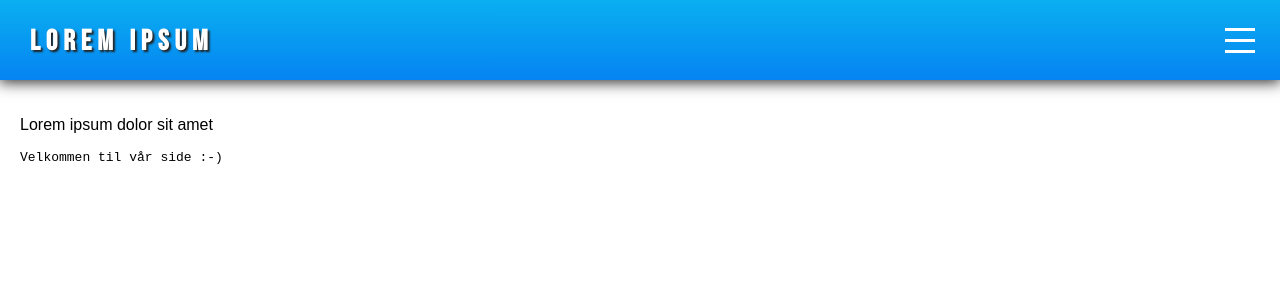
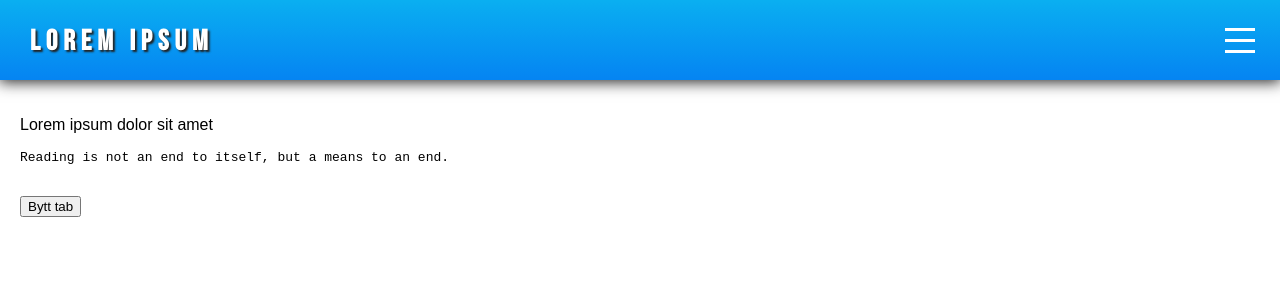
Before and after one commit to Magssch/IT2810-Prosjekt-2-ReactJS, a React (Create React App) app: page / in a window 1280 px wide. Shown: the top 300 px of the page. Built offline with nearby package versions, Linux system fonts and the light colour scheme.

Commit message:
Implementert ajax med tekstfiler
Issue #1, man kan nå laste inn tekstfilene med ajax og shuffle gjennom "tabs" med hjelp av en knapp.
Issue #20, innhold hentes nå kun dersom det ikke allerede er hentet inn, og flushes når kategorier endrer seg

```diff
--- a/src/App.js
+++ b/src/App.js
@@ -11,6 +11,7 @@ class App extends Component {
     constructor(props) {
         super(props);
         this.categoryChange = this.categoryChange.bind(this);
+        this.updateTab = this.updateTab.bind(this);
     }
     state = {
         diceVal: 1,
@@ -134,19 +135,25 @@ class App extends Component {
 
     }
 
+    updateTab() {
+        let tmp = this.state.tab;
+        if(tmp>3) tmp = 0;
+        this.setState({tab: tmp+1});
+    }
+
 
     getCategories() {
         return [this.state.categories[0].options.filter(option => option.checked),
             this.state.categories[1].options.filter(option => option.checked),
             this.state.categories[2].options.filter(option => option.checked)];
     }
-    getTextCatName() {
+    getText() {
         return this.getCategories()[2][0];
     }
-    getImgCatName() {
+    getImg() {
         return this.getCategories()[0][0];
     }
-    getAudCatName() {
+    getAud() {
         return this.getCategories()[1][0];
     }/*
     getAudio() {
@@ -194,7 +201,9 @@ class App extends Component {
               <Menu onClick={this.sidenavExpand} value={this.state.menuClicked} />
             <div className="content">
                 <p>Lorem ipsum dolor sit amet</p>
-                <Content tabIndex={this.state.tab} text={this.getTextCatName()} img={this.getImgCatName()} aud={this.getAudCatName()}/>
+                <Content tabIndex={this.state.tab} text={this.getText()} img={this.getImg()} aud={this.getAud()}/>
+                <br/>
+                <button onClick={this.updateTab}>Bytt tab</button>
             </div>
         </div>
       </div>
--- a/src/Components/Content/index.js
+++ b/src/Components/Content/index.js
@@ -7,19 +7,23 @@ class Content extends Component {
         super(props);
         this.getText = this.getText.bind(this);
         this.getMedia = this.getMedia.bind(this);
+        //this.flushState = this.flushState.bind(this);
     }
 
     state = {
-        textContent: ["Velkommen til vår side :-)",
+        textCatID: 1,
+        textContent: [null,
                        null,
                        null,
                        null
         ],
+        AudCatID: 1,
         audioContent: ["Velkommen til vår side :-)",
             "",
             "",
             ""
         ],
+        ImgCatID: 1,
         imageContent: ["Velkommen til vår side :-)",
             "",
             "",
@@ -27,19 +31,33 @@ class Content extends Component {
         ],
     }
 
-    getMedia() {
+    flushState = () => {
+        this.setState({
+            textContent: [null,null,null,null],
+            imageContent: [null,null,null,null],
+            audioContent: [null,null,null,null],
+        });
+    }
+
+    getMedia(flushState) {
         // this.getImage();
         //this.getAudio();
-        this.getText();
+        this.getText(flushState);
     }
 
-    getText() {
+    getText(flushState) {
         let path = '/media/text/'+this.props.text.name+'/text'+this.props.tabIndex+'.txt';
         axios.get(path)
             .then(response => {
                 let tmp = this.state.textContent;
-                tmp[this.props.tabIndex-1] = response.data.text;
-                this.setState({textContent: tmp});
+                if(flushState) {
+                    tmp = [null, null, null, null];
+                }
+                tmp[this.props.tabIndex - 1] = response.data.text;
+                this.setState({
+                    textCatID: this.props.text.id,
+                    textContent: tmp
+                });
             })
             .catch(error => {
                 // handle error
@@ -50,14 +68,19 @@ class Content extends Component {
             });
     }
 
+    update = () => {
+        if(this.state.textCatID !== this.props.text.id) {
+            this.getMedia(true);
+            console.log("Flush state");
+        }
+        else if(this.state.textContent[this.props.tabIndex-1] == null) {
+            this.getMedia(false);
+            console.log("GET request");
+        }
+    }
+
     render() {
-        console.log("HAHH");
-        if(this.state.textContent[this.props.tabIndex-1] == null) {
-            this.getMedia();
-        }
-
-        // Når skal textContent oppdateres? Nå oppdateres den kun ved endring i tabIndex
-
+        this.update();
         return (
                 <pre className="TextContent">{this.state.textContent[this.props.tabIndex-1]}</pre>
         );
```
